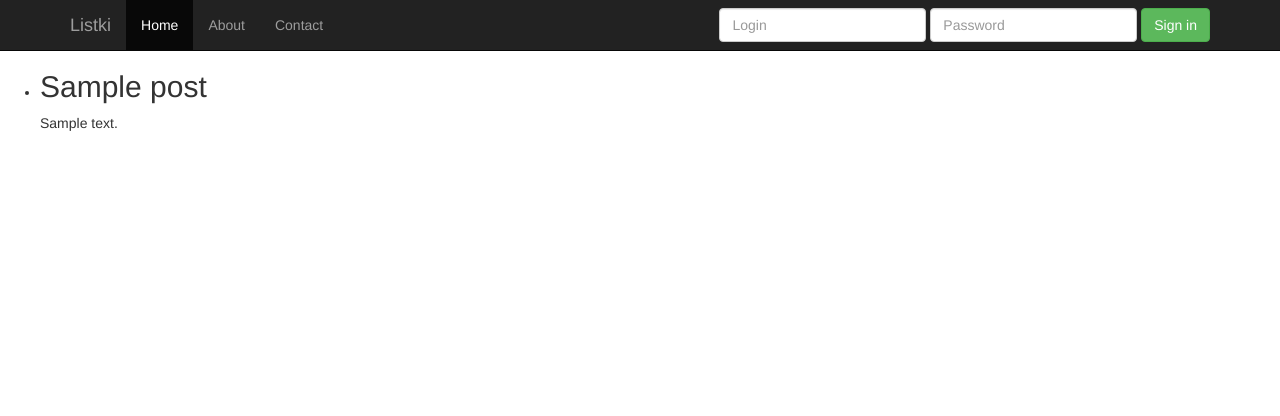
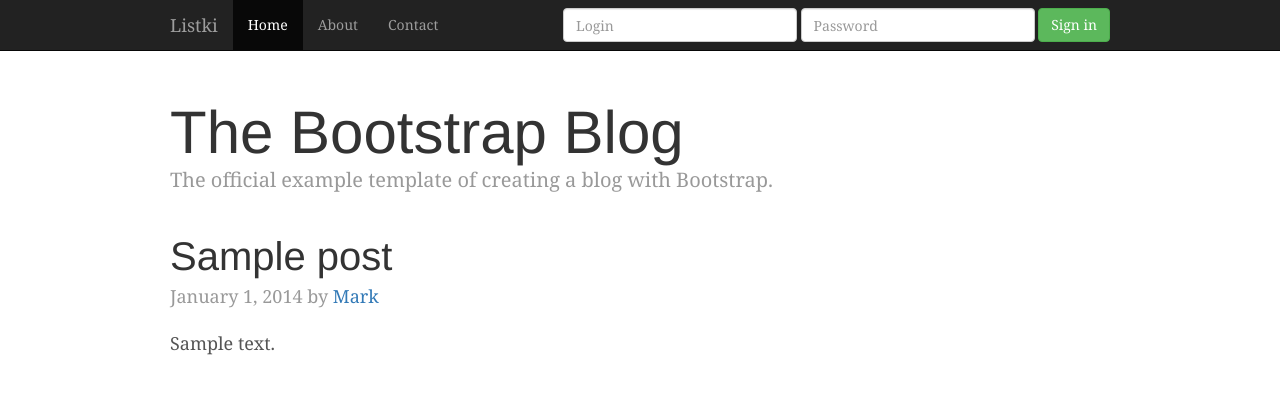
Before and after one commit to artofkot/evarist, a Flask app: page /flaskr in a window 1280 px wide. Shown: the top 416 px of the page. Run offline with Flask 2, Linux system fonts and the light colour scheme; a database or web service that is not in the repository returns one stand-in record (values such as "Sample title"); some libraries are stand-ins or nearby versions.

Commit message:
style show_entries as bootstrap-blog

```diff
--- /dev/null
+++ b/static/show_entries.css
@@ -0,0 +1,166 @@
+/*
+ * Globals
+ */
+
+body {
+  font-family: Georgia, "Times New Roman", Times, serif;
+  color: #555;
+}
+
+h1, .h1,
+h2, .h2,
+h3, .h3,
+h4, .h4,
+h5, .h5,
+h6, .h6 {
+  margin-top: 0;
+  font-family: "Helvetica Neue", Helvetica, Arial, sans-serif;
+  font-weight: normal;
+  color: #333;
+}
+
+
+/*
+ * Override Bootstrap's default container.
+ */
+
+@media (min-width: 1200px) {
+  .container {
+    width: 970px;
+  }
+}
+
+
+/*
+ * Masthead for nav
+ */
+
+.blog-masthead {
+  background-color: #428bca;
+  -webkit-box-shadow: inset 0 -2px 5px rgba(0,0,0,.1);
+          box-shadow: inset 0 -2px 5px rgba(0,0,0,.1);
+}
+
+/* Nav links */
+.blog-nav-item {
+  position: relative;
+  display: inline-block;
+  padding: 10px;
+  font-weight: 500;
+  color: #cdddeb;
+}
+.blog-nav-item:hover,
+.blog-nav-item:focus {
+  color: #fff;
+  text-decoration: none;
+}
+
+/* Active state gets a caret at the bottom */
+.blog-nav .active {
+  color: #fff;
+}
+.blog-nav .active:after {
+  position: absolute;
+  bottom: 0;
+  left: 50%;
+  width: 0;
+  height: 0;
+  margin-left: -5px;
+  vertical-align: middle;
+  content: " ";
+  border-right: 5px solid transparent;
+  border-bottom: 5px solid;
+  border-left: 5px solid transparent;
+}
+
+
+/*
+ * Blog name and description
+ */
+
+.blog-header {
+  padding-top: 20px;
+  padding-bottom: 20px;
+}
+.blog-title {
+  margin-top: 30px;
+  margin-bottom: 0;
+  font-size: 60px;
+  font-weight: normal;
+}
+.blog-description {
+  font-size: 20px;
+  color: #999;
+}
+
+
+/*
+ * Main column and sidebar layout
+ */
+
+.blog-main {
+  font-size: 18px;
+  line-height: 1.5;
+}
+
+/* Sidebar modules for boxing content */
+.sidebar-module {
+  padding: 15px;
+  margin: 0 -15px 15px;
+}
+.sidebar-module-inset {
+  padding: 15px;
+  background-color: #f5f5f5;
+  border-radius: 4px;
+}
+.sidebar-module-inset p:last-child,
+.sidebar-module-inset ul:last-child,
+.sidebar-module-inset ol:last-child {
+  margin-bottom: 0;
+}
+
+
+/* Pagination */
+.pager {
+  margin-bottom: 60px;
+  text-align: left;
+}
+.pager > li > a {
+  width: 140px;
+  padding: 10px 20px;
+  text-align: center;
+  border-radius: 30px;
+}
+
+
+/*
+ * Blog posts
+ */
+
+.blog-post {
+  margin-bottom: 60px;
+}
+.blog-post-title {
+  margin-bottom: 5px;
+  font-size: 40px;
+}
+.blog-post-meta {
+  margin-bottom: 20px;
+  color: #999;
+}
+
+
+/*
+ * Footer
+ */
+
+.blog-footer {
+  padding: 40px 0;
+  color: #999;
+  text-align: center;
+  background-color: #f9f9f9;
+  border-top: 1px solid #e5e5e5;
+}
+.blog-footer p:last-child {
+  margin-bottom: 0;
+}
--- a/templates/flaskr/login.html
+++ b/templates/flaskr/login.html
@@ -3,7 +3,6 @@
     <link href="../static/login.css" rel="stylesheet">
   {% endblock %}
 {% block body %}
-  <div class="container-fluid">
   <!-- {% if error %}<p class=error><strong>Error:</strong> {{ error }}{% endif %} -->
     <form class="form-signin" action="{{ url_for('flaskr.login') }}" role="form" method=post>
       {% if error %}<div class="alert alert-warning error" role="alert"> <strong>Error:</strong> {{ error }} </div> {% endif %}
@@ -20,7 +19,6 @@
         </div>
     </dl>
   </form>
-  </div>
   <!-- IE10 viewport hack for Surface/desktop Windows 8 bug -->
   <!-- // <script src="../../assets/js/ie10-viewport-bug-workaround.js"></script>  -->
 {% endblock %}
--- a/templates/flaskr/show_entries.html
+++ b/templates/flaskr/show_entries.html
@@ -1,8 +1,13 @@
 {% extends "layout.html" %}
 {% block head %}
   <title>listki/blog</title>
+  <link href="../static/show_entries.css" rel="stylesheet">
 {% endblock %}
 {% block body %}
+  <div class="blog-header">
+    <h1 class="blog-title">The Bootstrap Blog</h1>
+    <p class="lead blog-description">The official example template of creating a blog with Bootstrap.</p>
+  </div>
   {% if session.logged_in %}
     <form action="{{ url_for('flaskr.add_entry') }}" method=post class=add-entry>
       <dl>
@@ -14,11 +19,19 @@
       </dl>
     </form>
   {% endif %}
-  <ul class=entries>
-  {% for entry in entries %}
-    <li><h2>{{ entry.title }}</h2>{{ entry.text|safe }}
-  {% else %}
-    <li><em>Unbelievable.  No entries here so far</em>
-  {% endfor %}
-  </ul>
+  <div class="row">
+    <div class="col-sm-8 blog-main">
+    {% for entry in entries %}
+      <div class="blog-post">
+        <h2 class="blog-post-title">{{ entry.title }}</h2>
+        <p class="blog-post-meta">January 1, 2014 by <a href="#">Mark</a></p>
+        {{ entry.text|safe }}
+      </div>
+    {% else %}
+      <ul>
+      <li><em>Unbelievable.  No entries here so far</em>
+      </ul>
+    {% endfor %}
+    </div>
+  </div>
 {% endblock %}
--- a/templates/layout.html
+++ b/templates/layout.html
@@ -41,6 +41,10 @@
 
   <body>
     <div class=page>
+    <div class="container" >
+    <!-- .container has one fixed width for each screen size in bootstrap (xs,sm,md,lg);
+         .container-fluid expands to fill the available width.
+         i like things fluid :) . but empirically, looks better without fluid. -->
 
       <nav class="navbar navbar-inverse navbar-fixed-top">
         <div class="container">
@@ -83,7 +87,7 @@
         <div class=flash>{{ message }}</div>
       {% endfor %}
       {% block body %}{% endblock %}
-
+    </div>
     </div>
   </body>
 </html>
```
Also changed, not shown: templates/startertry.html (+0 -10 lines). Lines whose indentation alone changed are shown as unchanged.
